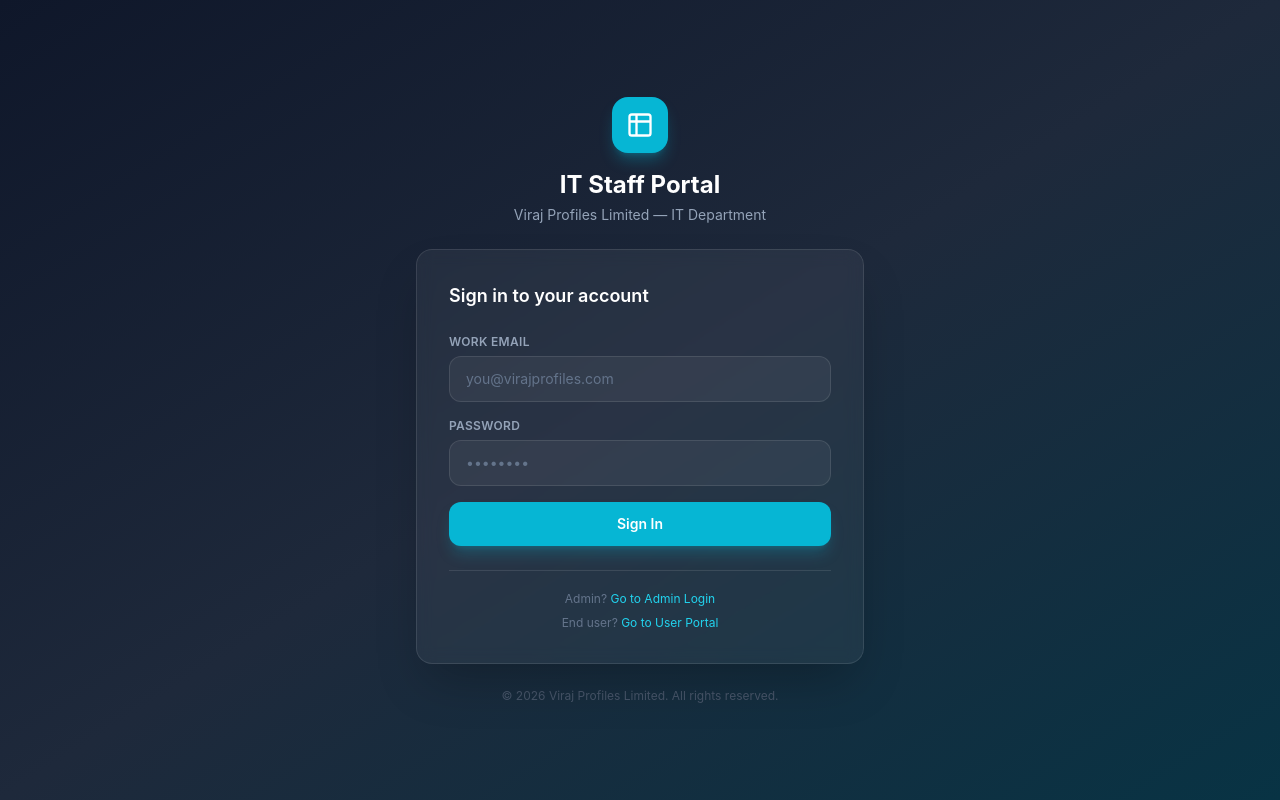
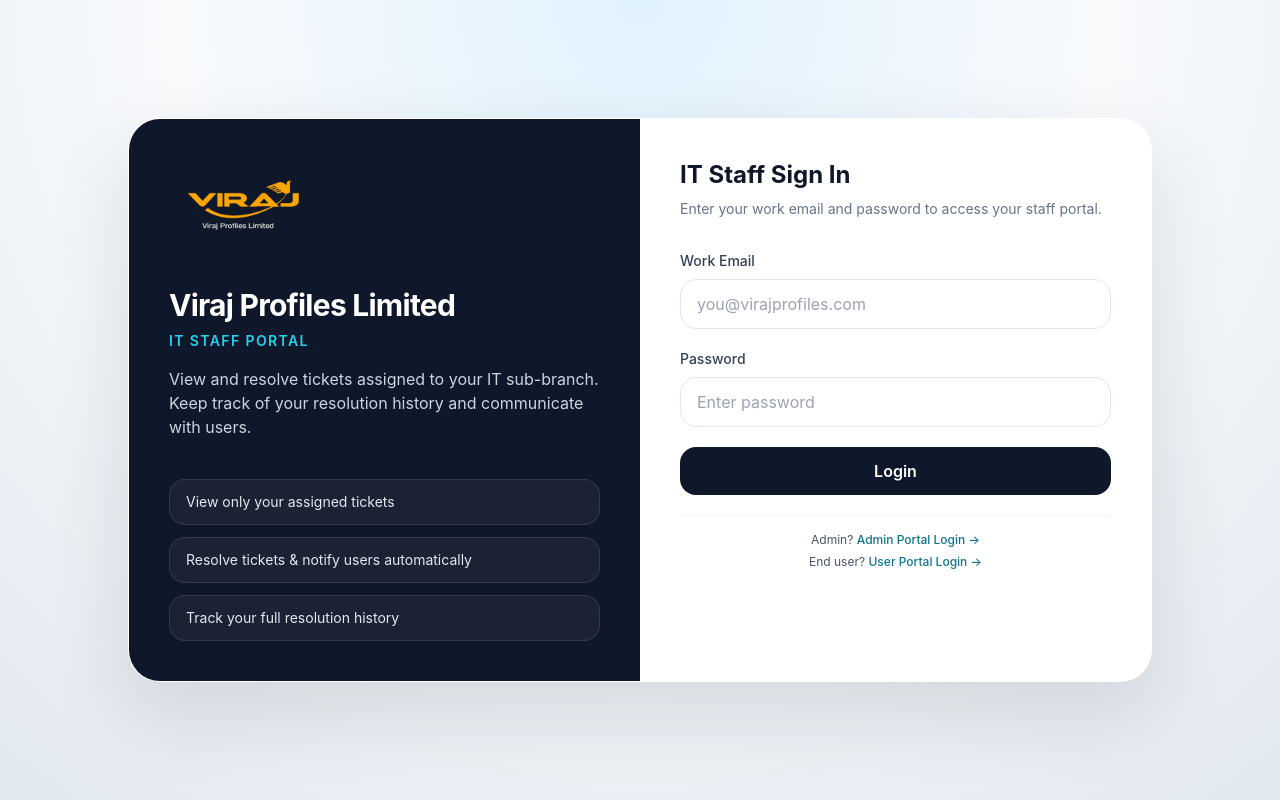
Before and after one commit to jitutanwar123/IssueTrack, a React (Vite) app in the folder client/: page /staff-login in a window 1280 px wide. Built offline with nearby package versions, Linux system fonts and the light colour scheme; no server answers.

Commit message:
changing

```diff
--- a/client/src/pages/staff/StaffLogin.jsx
+++ b/client/src/pages/staff/StaffLogin.jsx
@@ -1,37 +1,37 @@
 import { useEffect, useState } from "react";
-import { useNavigate, Link } from "react-router-dom";
+import { Link, useNavigate } from "react-router-dom";
 import { useAuth } from "../../context/AuthContext.jsx";
 import { clearToken } from "../../utils/api.js";
+import virajLogo from "../../viraaj.webp";
 
 export default function StaffLogin() {
   const { login, isAuthenticated, isAdmin, isStaff, loading } = useAuth();
   const navigate = useNavigate();
-  const [form, setForm] = useState({ email: "", password: "" });
-  const [error, setError] = useState("");
-  const [busy, setBusy] = useState(false);
 
-  // Clear any stale token on mount
+  const [email, setEmail]       = useState("");
+  const [password, setPassword] = useState("");
+  const [error, setError]       = useState("");
+  const [busy, setBusy]         = useState(false);
+
+  // Clear stale token on mount
   useEffect(() => { clearToken(); }, []);
 
-  // If already logged in, redirect to the right portal
+  // Redirect if already logged in
   useEffect(() => {
     if (!loading && isAuthenticated) {
-      if (isAdmin) navigate("/", { replace: true });
-      else if (isStaff) navigate("/staff/dashboard", { replace: true });
-      else navigate("/user/dashboard", { replace: true });
+      if (isAdmin)        navigate("/", { replace: true });
+      else if (isStaff)   navigate("/staff/dashboard", { replace: true });
+      else                navigate("/user/dashboard", { replace: true });
     }
   }, [loading, isAuthenticated, isAdmin, isStaff, navigate]);
 
-  async function handleSubmit(e) {
-    e.preventDefault();
-    if (!form.email || !form.password) {
-      setError("Email and password are required.");
-      return;
-    }
+  async function submit(event) {
+    event.preventDefault();
+    if (!email || !password) { setError("Email and password are required."); return; }
     setBusy(true);
     setError("");
     try {
-      const user = await login(null, form.password, form.email);
+      const user = await login(null, password, email);
       if (user.portal_role === "it_staff") {
         navigate("/staff/dashboard", { replace: true });
       } else if (user.portal_role === "admin" || user.role === "Administrator" || user.role === "Admin") {
@@ -47,90 +47,118 @@
   }
 
   return (
-    <div className="flex min-h-screen items-center justify-center bg-gradient-to-br from-slate-900 via-slate-800 to-cyan-950 px-4">
-      <div className="w-full max-w-md">
-        {/* Header card */}
-        <div className="mb-6 text-center">
-          <div className="mx-auto mb-4 flex h-14 w-14 items-center justify-center rounded-2xl bg-cyan-500 shadow-lg shadow-cyan-500/30">
-            <svg className="h-7 w-7 text-white" fill="none" stroke="currentColor" viewBox="0 0 24 24">
-              <path strokeLinecap="round" strokeLinejoin="round" strokeWidth={2}
-                d="M9 3H5a2 2 0 00-2 2v4m6-6h10a2 2 0 012 2v4M9 3v18m0 0h10a2 2 0 002-2V9M9 21H5a2 2 0 01-2-2V9m0 0h18" />
-            </svg>
-          </div>
-          <h1 className="text-2xl font-bold text-white">IT Staff Portal</h1>
-          <p className="mt-1 text-sm text-slate-400">Viraj Profiles Limited — IT Department</p>
+    <main className="flex min-h-screen items-center justify-center bg-[radial-gradient(circle_at_top,#e0f2fe_0%,#f8fafc_45%,#e2e8f0_100%)] px-4">
+      <div className="grid w-full max-w-5xl overflow-hidden rounded-[2rem] border border-white/60 bg-white shadow-[0_30px_80px_rgba(15,23,42,0.12)] lg:grid-cols-2">
+
+        {/* LEFT SIDE — dark panel */}
+        <div className="bg-navy p-10 text-white">
+          <div className="mb-8">
+            <img
+              src={virajLogo}
+              alt="Viraj Profiles Limited"
+              className="h-24 w-auto object-contain"
+            />
           </div>
 
-        {/* Login form */}
-        <div className="rounded-2xl border border-white/10 bg-white/5 p-8 shadow-2xl backdrop-blur">
-          <h2 className="mb-6 text-lg font-semibold text-white">Sign in to your account</h2>
+          <h1 className="text-3xl font-bold tracking-tight">
+            Viraj Profiles Limited
+          </h1>
+          <p className="mt-2 text-sm font-semibold uppercase tracking-widest text-cyan-400">
+            IT Staff Portal
+          </p>
 
-          {error && (
-            <div className="mb-4 rounded-xl bg-red-500/10 border border-red-500/20 px-4 py-3 text-sm text-red-400">
-              {error}
+          <p className="mt-4 max-w-md text-slate-300">
+            View and resolve tickets assigned to your IT sub-branch. Keep track of your resolution history and communicate with users.
+          </p>
+
+          <div className="mt-10 grid gap-3 text-sm text-slate-200">
+            <div className="rounded-2xl border border-white/10 bg-white/5 px-4 py-3">
+              View only your assigned tickets
             </div>
-          )}
+            <div className="rounded-2xl border border-white/10 bg-white/5 px-4 py-3">
+              Resolve tickets &amp; notify users automatically
+            </div>
+            <div className="rounded-2xl border border-white/10 bg-white/5 px-4 py-3">
+              Track your full resolution history
+            </div>
+          </div>
+        </div>
 
-          <form onSubmit={handleSubmit} className="space-y-4">
-            <div>
-              <label className="mb-1.5 block text-xs font-semibold uppercase tracking-wide text-slate-400">
+        {/* RIGHT SIDE — form */}
+        <div className="p-10">
+          <h2 className="text-2xl font-bold text-slate-900">
+            IT Staff Sign In
+          </h2>
+          <p className="mt-2 text-sm text-slate-500">
+            Enter your work email and password to access your staff portal.
+          </p>
+
+          <form onSubmit={submit} autoComplete="off" className="mt-8 space-y-5">
+            <label className="block">
+              <span className="mb-2 block text-sm font-medium text-slate-700">
                 Work Email
-              </label>
+              </span>
               <input
                 id="staff-email"
                 type="email"
                 autoComplete="email"
-                value={form.email}
-                onChange={(e) => setForm((f) => ({ ...f, email: e.target.value }))}
                 placeholder="you@virajprofiles.com"
-                className="w-full rounded-xl border border-white/10 bg-white/5 px-4 py-3 text-sm text-white placeholder-slate-500 outline-none transition focus:border-cyan-500 focus:ring-1 focus:ring-cyan-500"
+                value={email}
+                onChange={(e) => setEmail(e.target.value)}
+                required
+                className="w-full rounded-2xl border border-slate-200 px-4 py-3 outline-none ring-0 transition focus:border-sky-400"
               />
-            </div>
-            <div>
-              <label className="mb-1.5 block text-xs font-semibold uppercase tracking-wide text-slate-400">
+            </label>
+
+            <label className="block">
+              <span className="mb-2 block text-sm font-medium text-slate-700">
                 Password
-              </label>
+              </span>
               <input
                 id="staff-password"
                 type="password"
                 autoComplete="current-password"
-                value={form.password}
-                onChange={(e) => setForm((f) => ({ ...f, password: e.target.value }))}
-                placeholder="••••••••"
-                className="w-full rounded-xl border border-white/10 bg-white/5 px-4 py-3 text-sm text-white placeholder-slate-500 outline-none transition focus:border-cyan-500 focus:ring-1 focus:ring-cyan-500"
+                placeholder="Enter password"
+                value={password}
+                onChange={(e) => setPassword(e.target.value)}
+                required
+                className="w-full rounded-2xl border border-slate-200 px-4 py-3 outline-none ring-0 transition focus:border-sky-400"
               />
+            </label>
+
+            {error && (
+              <div className="rounded-2xl bg-red-50 px-4 py-3 text-sm text-red-700">
+                {error}
               </div>
+            )}
 
             <button
               id="staff-login-btn"
               type="submit"
               disabled={busy}
-              className="mt-2 w-full rounded-xl bg-cyan-500 py-3 text-sm font-semibold text-white shadow-lg shadow-cyan-500/25 transition hover:bg-cyan-400 disabled:opacity-60"
+              className="w-full rounded-2xl bg-slate-900 px-4 py-3 font-semibold text-white transition hover:bg-slate-700 disabled:cursor-not-allowed disabled:opacity-60"
             >
-              {busy ? "Signing in…" : "Sign In"}
+              {busy ? "Signing In…" : "Login"}
             </button>
-          </form>
 
-          <div className="mt-6 space-y-2 border-t border-white/10 pt-5 text-center text-xs text-slate-500">
-            <p>
+            <div className="border-t border-slate-100 pt-4 text-center text-xs text-slate-600 space-y-1.5">
+              <div>
                 Admin?{" "}
-              <Link to="/login" className="text-cyan-400 hover:underline">
-                Go to Admin Login
+                <Link to="/login" className="font-medium text-cyan-700 hover:text-cyan-600">
+                  Admin Portal Login →
                 </Link>
-            </p>
-            <p>
+              </div>
+              <div>
                 End user?{" "}
-              <Link to="/user-login" className="text-cyan-400 hover:underline">
-                Go to User Portal
+                <Link to="/user-login" className="font-medium text-cyan-700 hover:text-cyan-600">
+                  User Portal Login →
                 </Link>
-            </p>
               </div>
             </div>
+          </form>
+        </div>
 
-        <p className="mt-6 text-center text-xs text-slate-600">
-          © {new Date().getFullYear()} Viraj Profiles Limited. All rights reserved.
-        </p>
       </div>
-    </div>
+    </main>
   );
 }
--- a/client/src/utils/api.js
+++ b/client/src/utils/api.js
@@ -1,7 +1,7 @@
 const API_BASE =
   import.meta.env.VITE_API_URL || "http://localhost:5000/api";
 
-function getToken() {
+export function getToken() {
   return localStorage.getItem("welserve_token") || "";
 }
 
```
Also changed, not shown: client/src/pages/staff/StaffTicketDetail.jsx (+49 -1 lines). Lines whose indentation alone changed are shown as unchanged.
